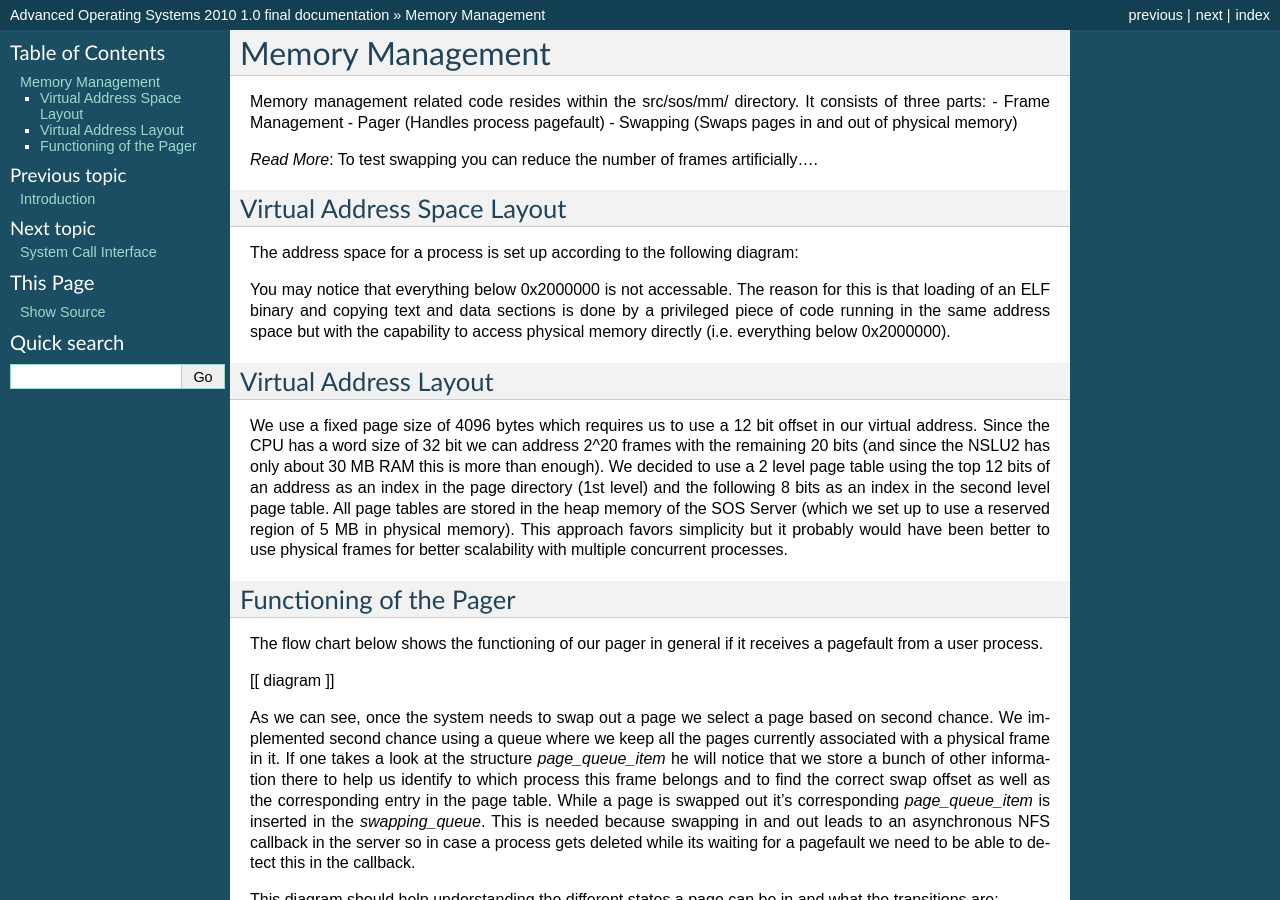
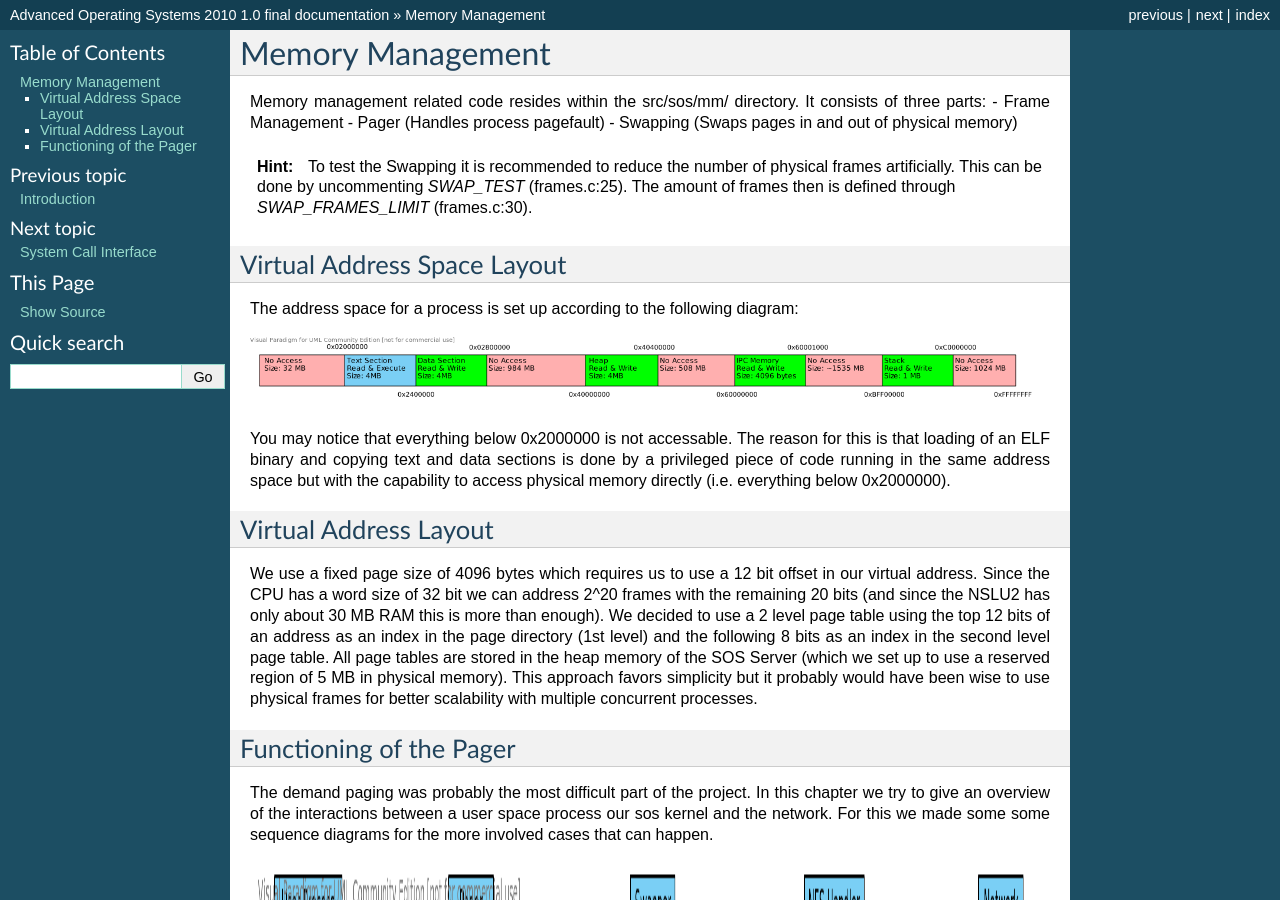
Before and after one commit to gz/aos10, a Sphinx documentation site: the page built from doc/documentation/source/mm.txt, in a window 1280 px wide and 900 px high. Built offline with Sphinx 7.4.7, drawn with Linux system fonts in a browser that asks for light colours; some of the changed text lies outside the part shown.

Commit message:
1st diagrams
git-svn-id: https://svn.vis.ethz.ch/svn/aos10@223 77cbfc24-9232-4b91-9b01-57cbc351378c

```diff
--- a/doc/documentation/source/mm.txt
+++ b/doc/documentation/source/mm.txt
@@ -8,17 +8,23 @@ three parts:
 - Pager (Handles process pagefault)
 - Swapping (Swaps pages in and out of physical memory)
 
-`Read More`: To test swapping you can reduce the number of frames artificially....
+.. hint:: To test the Swapping it is recommended to reduce the number of physical frames artificially. This can be done by uncommenting `SWAP_TEST` (frames.c:25). The amount of frames then is defined through `SWAP_FRAMES_LIMIT` (frames.c:30).
+
+
 
 Virtual Address Space Layout
 ----------------------------
 The address space for a process is set up according to the following diagram:
+
+.. image:: _images/address_space.png
+    :width: 110%
 
 You may notice that everything below 0x2000000 is not accessable. The reason for
 this is that loading of an ELF binary and copying text and data sections
 is done by a privileged piece of code running in the same address space
 but with the capability to access physical memory directly
 (i.e. everything below 0x2000000).
+
 
 Virtual Address Layout
 ----------------------
@@ -31,16 +37,23 @@ of an address as an index in the page directory (1st level) and the following 8
 as an index in the second level page table. All page tables are stored in the heap
 memory of the SOS Server (which we set up to use a reserved region of 5 MB in
 physical memory). This approach favors simplicity but it probably would have been
-better to use physical frames for better scalability with multiple concurrent
+wise to use physical frames for better scalability with multiple concurrent
 processes.
 
 
 Functioning of the Pager
 ------------------------
-The flow chart below shows the functioning of our pager in general if it receives a
-pagefault from a user process.
+The demand paging was probably the most difficult part of the project. In this
+chapter we try  to give an overview of the interactions between a user space process
+our sos kernel and the network. For this we made some some sequence diagrams for
+the more involved cases that can happen.
 
-[[ diagram ]]
+
+.. figure:: _images/swap_out_sequence.png
+    :scale: 180%
+    :alt: Sequence Diagram for swapping out a page
+
+    Sequence Diagram shows the steps involved for swapping a page out of physical memory.
 
 As we can see, once the system needs to swap out a page we select a page based on
 second chance. We implemented second chance using a queue where we keep all
```
Also changed, not shown: doc/documentation/source/_images/address_space.png (added), doc/documentation/source/_images/swap_out_sequence.png (added).
